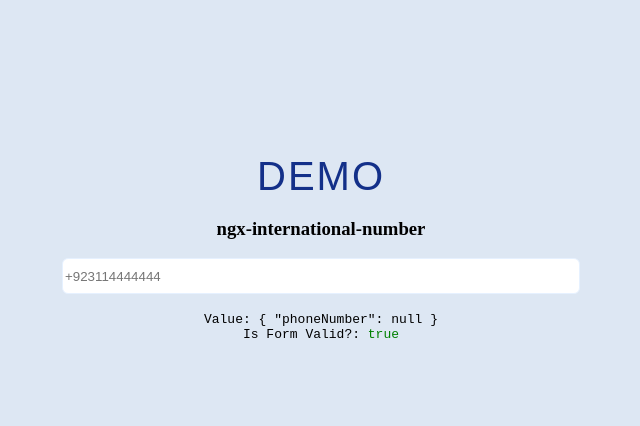
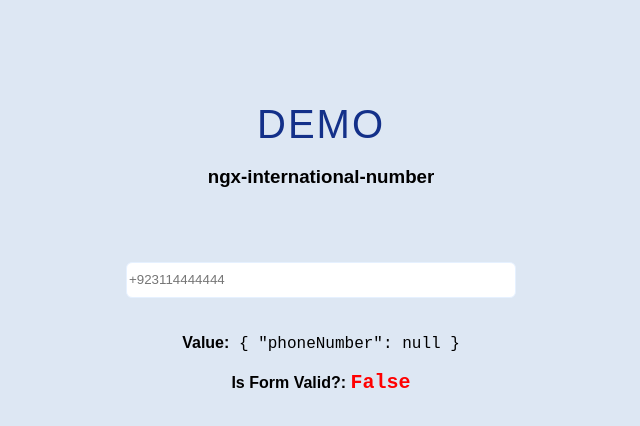
Before and after one commit to all2pie/angular-international-number, an Angular app: page / in a window 1280 px wide. Shown: the top 426 px of the page, without its empty margins (319-959 px from the left). Built offline with nearby package versions, Linux system fonts and the light colour scheme; what ngx-international-number would draw is missing.

Commit message:
fix: validation for empty input
update ui of demo

```diff
--- a/package.json
+++ b/package.json
@@ -2,11 +2,11 @@
   "name": "angular-international-phone-number",
   "version": "0.0.0",
   "scripts": {
-    "ng": "ng",
     "start": "ng serve demo",
-    "watch": "ng build ngx-international-number --watch ",
+    "demo:watch": "ng serve demo --watch ",
+    "build:watch": "ng build ngx-international-number --watch",
     "build": "ng build ngx-international-number",
-    "publish": "npm run build && cd dist/ngx-international-number/ && npm publish",
+    "publish": "npm run build && cd dist/ngx-international-number/ && cp ../../README.md . && npm publish",
     "deploy": "ng deploy --base-href=/angular-international-number/",
     "test": "ng test"
   },
--- a/projects/demo/src/app/app.component.html
+++ b/projects/demo/src/app/app.component.html
@@ -11,14 +11,19 @@
       defaultCountry="PK"
       placeholder="+923114444444"
       (countrySelected)="countryChanged($event)"
+      required
     />
+  </form>
 
-    <code>
-      Value: {{ fg.value | json }} <br />
-      Is Form Valid?:
-      <span [ngStyle]="{ color: fg?.valid ? 'green' : 'red' }">{{
-        fg?.valid
-      }}</span>
-    </code>
-  </form>
+  <div class="value">
+    <span>Value:</span>
+    <code> {{ fg.value | json }} </code>
+  </div>
+
+  <div class="isValid">
+    <span>Is Form Valid?: </span>
+    <code [ngStyle]="{ color: fg?.valid ? 'green' : 'red' }">{{
+      fg?.valid?.toString() | titlecase
+    }}</code>
+  </div>
 </div>
--- a/projects/demo/src/app/app.component.scss
+++ b/projects/demo/src/app/app.component.scss
@@ -16,9 +16,14 @@
   color: #133089;
 }
 
+form {
+  margin-top: 55px;
+  margin-bottom: 18px;
+}
+
 input {
   height: 32px;
-  width: 40vw;
+  width: 30vw;
   border-radius: 6px;
   border: 1px solid hsl(212, 100%, 95%);
   outline: 0;
@@ -28,7 +33,20 @@
   }
 }
 
-code {
-  display: block;
-  margin-top: 18px;
+.value {
+  margin: 18px 0;
+  font-size: 16px;
+
+  span {
+    font-weight: bold;
+  }
 }
+
+.isValid {
+  font-size: 16px;
+  font-weight: bold;
+
+  code {
+    font-size: 20px;
+  }
+}
--- a/projects/demo/src/styles.scss
+++ b/projects/demo/src/styles.scss
@@ -1,3 +1,4 @@
 body {
   background-color: hsl(212, 47%, 91%);
+  font-family: Arial, Helvetica, sans-serif;
 }
--- a/projects/ngx-international-number/package.json
+++ b/projects/ngx-international-number/package.json
@@ -1,6 +1,6 @@
 {
   "name": "ngx-international-number",
-  "version": "1.1.0",
+  "version": "1.1.1",
   "author": "Muhammad Haris",
   "description": "International Phone Number Validation for Angular using Directive",
   "keywords": [
--- a/projects/ngx-international-number/src/lib/ngx-international-number.directive.ts
+++ b/projects/ngx-international-number/src/lib/ngx-international-number.directive.ts
@@ -68,9 +68,7 @@
 
     const validationError = { invalidPhoneNumber: true };
 
-    if (!control.value) {
-      return validationError;
-    }
+    if (!control.value) return null;
 
     try {
       const number = parsePhoneNumber(
```
Also changed, not shown: projects/ngx-international-number/README.md (deleted), 1 other file (tests, documents, lock files or other folders).
